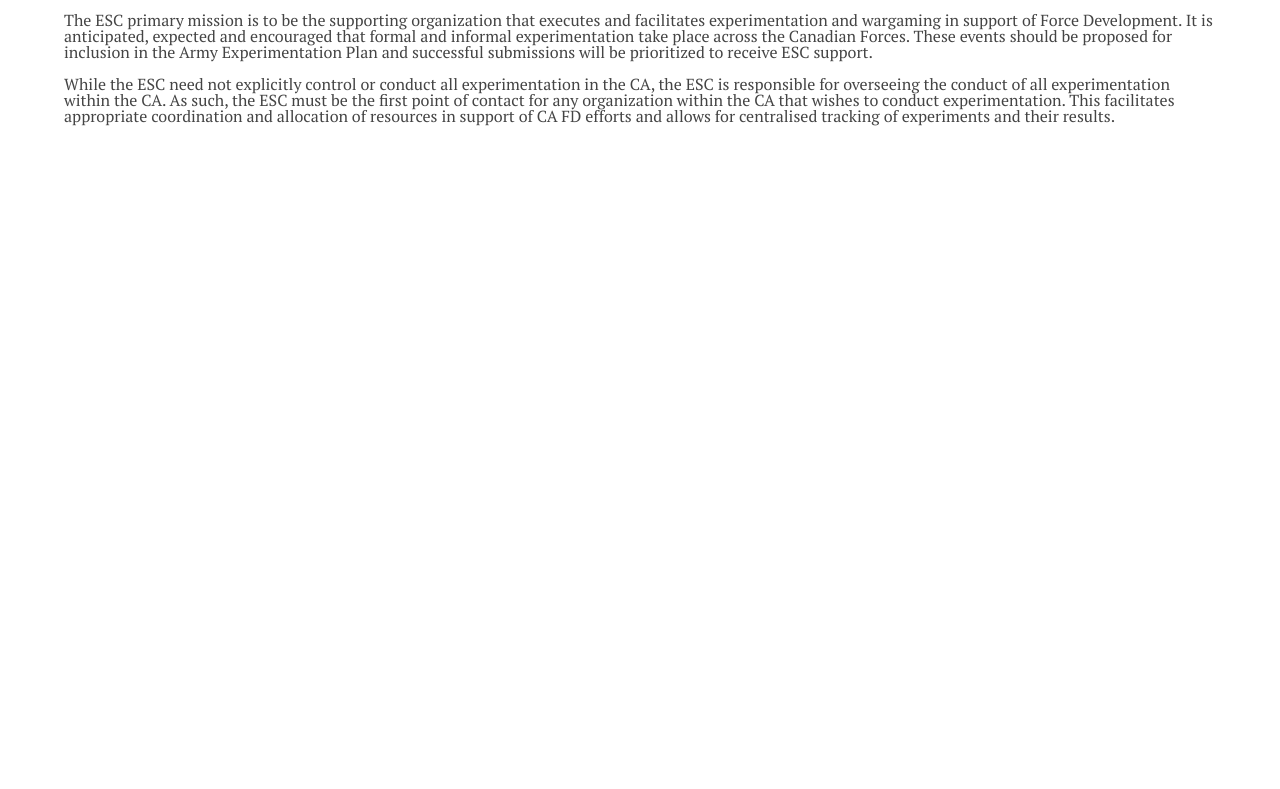
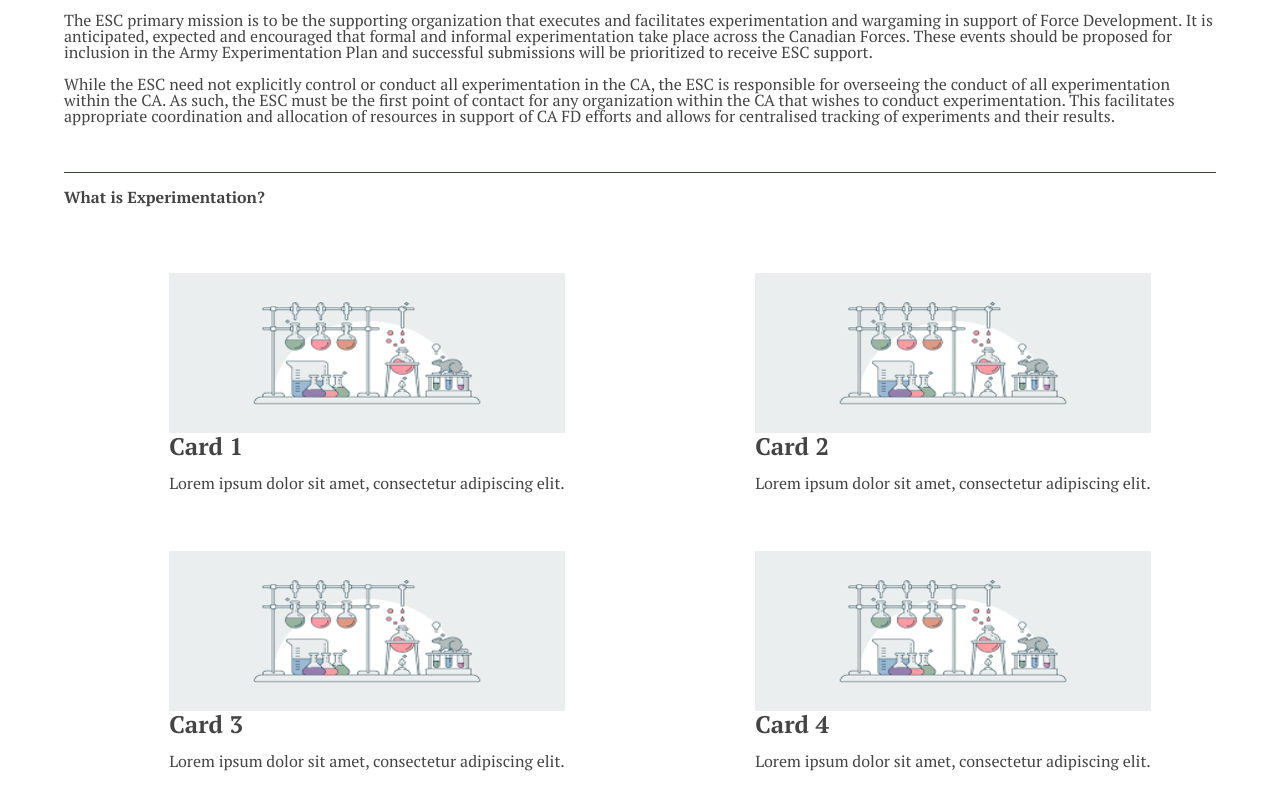
Before and after one commit to ajsib/calwcESC, a Next.js app in the folder front/: page /about in a window 1280 px wide. Shown: the part 805-1594 px from the top of the page. Before the commit the page ends 977 px from the top, so only its background shows below. Built offline with nearby package versions, Linux system fonts and the light colour scheme.

Commit message:
about page complete

```diff
--- /dev/null
+++ b/front/components/Pages/AboutPage/Experiments/CardTemplate.tsx
@@ -0,0 +1,48 @@
+/**@jsxImportSource @emotion/react */
+import { css } from '@emotion/react';
+import Card from '@/components/UI/Card';
+import { ReactNode } from 'react';
+
+interface CardTemplateProps {
+    title: ReactNode;
+    subtitle: ReactNode;
+    image?: string;
+}
+
+const cardStyle = css`
+    display: flex;
+    flex-direction: column;
+    align-items: center;
+    justify-content: center;
+    height: 100%;
+    width: 100%;
+    img {
+        height: 10rem;
+        width: 100%;
+    }
+    h2 {
+        font-size: 1.5rem;
+        font-weight: bold;
+        margin-bottom: 1rem;
+    }
+    p {
+        font-size: 1rem;
+        text-align: center;
+    }
+    `;
+
+const CardTemplate = ({ title, subtitle, image }: CardTemplateProps) => (
+    <div css={cardStyle}>
+        <Card>
+        <div>
+            <img src={image} />
+            <h2>{title}</h2>
+            <p>
+            {subtitle}
+            </p>
+        </div>
+        </Card>
+    </div>
+);
+
+export default CardTemplate
--- /dev/null
+++ b/front/components/Pages/AboutPage/Experiments/Experimentation.tsx
@@ -0,0 +1,27 @@
+/**@jsxImportSource @emotion/react */
+import { css } from '@emotion/react';
+import GridContainer from '@/components/Shared/Grid';
+import CardTemplate from './CardTemplate';
+
+const titleStyle = css`
+    font-size: 1rem;
+    font-weight: bold;
+    margin-bottom: 3rem;
+    margin-top: 1rem;
+    margin-left: var(--margin);
+    `;
+
+
+export default function Experimentation(){
+    return (
+        <div>
+            <h1 css={titleStyle}>What is Experimentation?</h1>
+            <GridContainer>
+                <CardTemplate title="Card 1" image='/images/about/placeholder.png' subtitle="Lorem ipsum dolor sit amet, consectetur adipiscing elit. " />
+                <CardTemplate title="Card 2" image='/images/about/placeholder.png' subtitle="Lorem ipsum dolor sit amet, consectetur adipiscing elit. " />
+                <CardTemplate title="Card 3" image='/images/about/placeholder.png' subtitle="Lorem ipsum dolor sit amet, consectetur adipiscing elit. " />
+                <CardTemplate title="Card 4" image='/images/about/placeholder.png' subtitle="Lorem ipsum dolor sit amet, consectetur adipiscing elit. " />
+            </GridContainer>
+        </div>
+    )
+}
--- a/front/components/Pages/ServicePage/Operations/Cards.tsx
+++ b/front/components/Pages/ServicePage/Operations/Cards.tsx
@@ -1,7 +1,7 @@
 /**@jsxImportSource @emotion/react */
 import { css } from '@emotion/react';
 import CardTemplate from './CardTemplate';
-import GridContainer from './Grid';
+import GridContainer from '../../../Shared/Grid';
 import { FiArrowRight } from 'react-icons/fi';
 
 
--- a/front/pages/about.tsx
+++ b/front/pages/about.tsx
@@ -1,8 +1,9 @@
 import Banner from "@/components/Shared/Banner/Banner";
-import Picture from "@/components/Pages/AboutPage/Pictures";
-import Personel from "@/components/Pages/AboutPage/Personel";
+import Picture from "@/components/Pages/AboutPage/Pictures/Pictures";
+import Personel from "@/components/Pages/AboutPage/Pictures/Personel";
 import Separator from "@/components/Shared/Separator";
 import Mission from "@/components/Pages/AboutPage/Mission";
+import Experimentation from "@/components/Pages/AboutPage/Experiments/Experimentation";
 
 
 export default function About() {
@@ -16,6 +17,8 @@ export default function About() {
             </Picture>
             <Separator/>
             <Mission/>
+            <Separator/>
+            <Experimentation/>
         </>
     );
 }
```
Also changed, not shown: front/components/Pages/AboutPage/Pictures/Personel.tsx (renamed from front/components/Pages/AboutPage/Personel.tsx), front/components/Pages/AboutPage/Pictures/Pictures.tsx (renamed from front/components/Pages/AboutPage/Pictures.tsx), front/components/Shared/Grid.tsx (renamed from front/components/Pages/ServicePage/Operations/Grid.tsx), front/public/images/about/placeholder.png (added).
